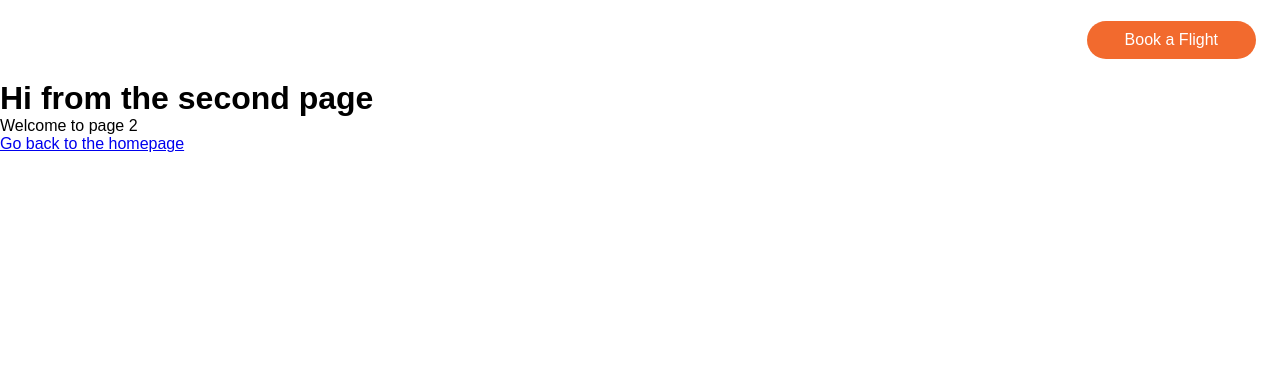
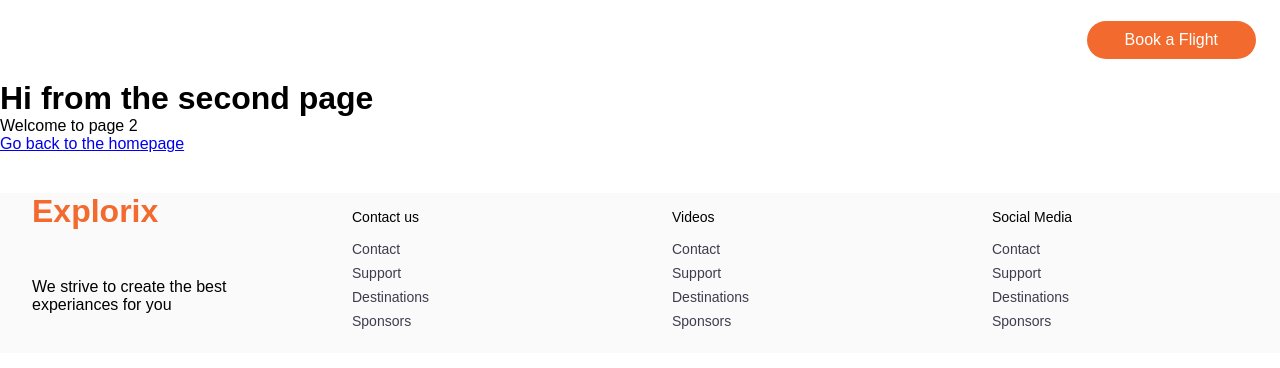
Before and after one commit to sumitbopche01/react-gatsby-graphql, a Gatsby site: page /page-2 in a window 1280 px wide. Built offline with nearby package versions, Linux system fonts and the light colour scheme; Gatsby itself is replaced by a stand-in of ours.

Commit message:
footer section

```diff
--- /dev/null
+++ b/src/components/Footer.js
@@ -0,0 +1,96 @@
+import React from "react"
+import styled from "styled-components"
+import { Link } from "gatsby"
+
+const Footer = () => {
+  return (
+    <FooterContainer>
+      <FooterLinksWrapper>
+        <FooterDesc>
+          <h1>Explorix</h1>
+          <p>We strive to create the best experiances for you</p>
+        </FooterDesc>
+        <FooterLinkItems>
+          <FooterLinkTitle>Contact us</FooterLinkTitle>
+          <FooterLink to="/about">Contact</FooterLink>
+          <FooterLink to="/about">Support</FooterLink>
+          <FooterLink to="/about">Destinations</FooterLink>
+          <FooterLink to="/about">Sponsors</FooterLink>
+        </FooterLinkItems>
+      </FooterLinksWrapper>
+      <FooterLinksWrapper>
+        <FooterLinkItems>
+          <FooterLinkTitle>Videos</FooterLinkTitle>
+          <FooterLink to="/about">Contact</FooterLink>
+          <FooterLink to="/about">Support</FooterLink>
+          <FooterLink to="/about">Destinations</FooterLink>
+          <FooterLink to="/about">Sponsors</FooterLink>
+        </FooterLinkItems>
+        <FooterLinkItems>
+          <FooterLinkTitle>Social Media</FooterLinkTitle>
+          <FooterLink to="/about">Contact</FooterLink>
+          <FooterLink to="/about">Support</FooterLink>
+          <FooterLink to="/about">Destinations</FooterLink>
+          <FooterLink to="/about">Sponsors</FooterLink>
+        </FooterLinkItems>
+      </FooterLinksWrapper>
+    </FooterContainer>
+  )
+}
+
+export default Footer
+
+const FooterContainer = styled.div`
+  padding: 5rem calc((100vw-1100px) / 2);
+  display: grid;
+  grid-template-columns: repeat(2, 1fr);
+  color: #000;
+  background: #fafafb;
+  margin-top: 40px;
+  margin-bottom: 40px;
+`
+const FooterDesc = styled.div`
+  padding: 0 2rem;
+
+  h1 {
+    margin-bottom: 3rem;
+    color: #f26a2e;
+  }
+
+  @media screen and (max-width: 400px) {
+    padding: 1rem;
+  }
+`
+const FooterLinksWrapper = styled.div`
+  display: grid;
+  grid-template-columns: repeat(2, 1fr);
+
+  @media screen and (msx-width: 820px) {
+    grid-template-columns: 1fr;
+  }
+`
+const FooterLinkItems = styled.div`
+  display: flex;
+  flex-direction: column;
+  align-items: flex-start;
+  padding: 1rem 2rem;
+
+  @media screen and (max-width: 400px) {
+    padding: 1rem;
+  }
+`
+const FooterLink = styled(Link)`
+  text-decoration: none;
+  margin-bottom: 0.5rem;
+  font-size: 14px;
+  color: #3d3d4e;
+
+  &:hover {
+    color: #f26a2e;
+    transition: 0.3s ease-out;
+  }
+`
+const FooterLinkTitle = styled.div`
+  font-size: 14px;
+  margin-bottom: 16px;
+`
--- a/src/components/layout.js
+++ b/src/components/layout.js
@@ -1,7 +1,7 @@
-import React from "react";
-import Header from "./Header";
-import { GlobalStyle } from "./styles/GlobalStyles";
-
+import React from "react"
+import Header from "./Header"
+import { GlobalStyle } from "./styles/GlobalStyles"
+import Footer from "./Footer"
 
 const Layout = ({ children }) => {
   return (
@@ -9,6 +9,7 @@
       <GlobalStyle></GlobalStyle>
       <Header />
       <main>{children}</main>
+      <Footer />
     </>
   )
 }
```
